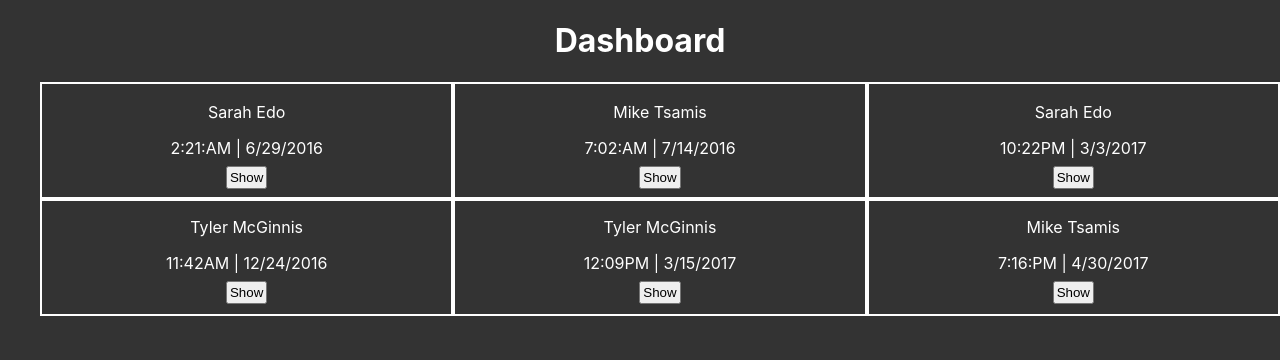
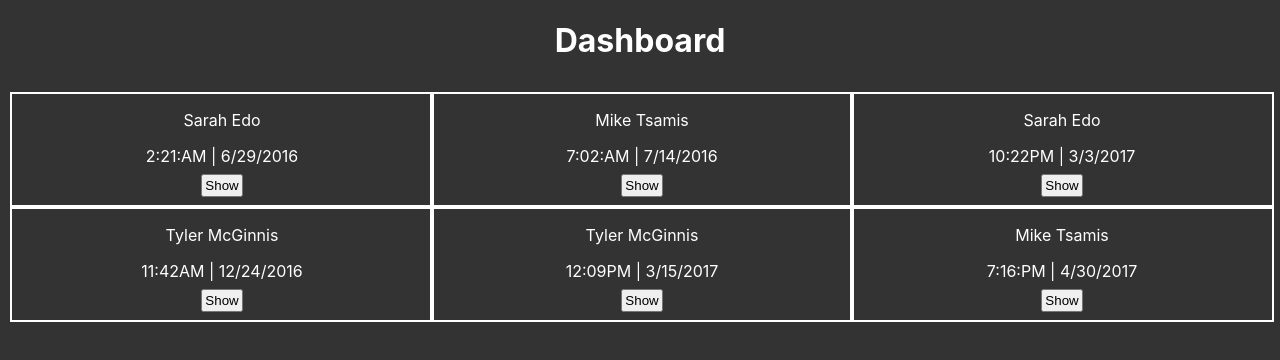
Before and after one commit to djbrownbear/better-bake, a React (Create React App) app: page / in a window 1280 px wide. Shown: the top 360 px of the page. Built offline with nearby package versions, Linux system fonts and the light colour scheme.

Commit message:
style: dashboard cards

```diff
--- a/src/assets/css/index.css
+++ b/src/assets/css/index.css
@@ -36,19 +36,22 @@ li {
   padding: 20px 0 ;
 }
 
-.poll-wrapper {
+/* .poll-wrapper {
   display: flex;
   margin: auto;
   padding: 0;
-  border: 2px solid #fff;
   justify-content: center;
   align-items: center;
   height: 100%;
-}
+} */
 
 .polls-flex {
+  margin: 0;
+  padding: 10px;
   display: flex;
   flex-wrap: wrap;
+  justify-content: center;
+  align-items: center;
 }
 
 .poll-item {
@@ -64,6 +67,7 @@ li {
   justify-content: center;
   align-items: center;
   width: 100%;
+  border: 2px solid #fff;
 }
 
 .show-poll {
--- a/src/components/App.js
+++ b/src/components/App.js
@@ -16,7 +16,7 @@ const App = (props) => {
 
   return (
     <div className="App">
-      { props.loading === true ? null : <Dashboard /> }
+      { props.loading === true ? null : <Dashboard/> }
     </div>
   );
 }
--- a/src/components/Poll.js
+++ b/src/components/Poll.js
@@ -23,7 +23,6 @@ const Poll = (props) => {
   } = props.poll
 
   return (
-    <div className="poll-wrapper">
     <div className="polls">
       <p>{ name }</p>
       <span>{ formatDate(timestamp) }</span>
@@ -33,7 +32,6 @@ const Poll = (props) => {
       >
         Show
       </button>
-      </div>
     </div>
   )
 };
--- a/src/components/PollPage.js
+++ b/src/components/PollPage.js
@@ -17,8 +17,14 @@ const PollPage = (props) => {
     timestamp,
   } = props.poll
 
+  const optionOneVotes = optionOne.votes;
+  const optionOneText = optionOne.text;
+
+  const optionTwoVotes = optionTwo.votes;
+  const optionTwoText = optionTwo.text;
+
   return (
-    <div className="poll-wrapper">
+    <div>
       <div className="poll-header">
         <img src={avatar} alt={`Avatar of ${name}`} className="avatar" />
         <h2>Would you rather...</h2>
@@ -26,12 +32,12 @@ const PollPage = (props) => {
       </div>
       <div className="poll-info">
         <div className="poll-option">
-            <p>{optionOne.text}</p>
-            <span>{optionOne.votes.length}</span>
+            <p>{optionOneText}</p>
+            <span>{optionOneVotes.length}</span>
         </div>
         <div className="poll-option">
-            <p>{optionTwo.text}</p>
-            <span>{optionOne.votes.length}</span>
+            <p>{optionTwoText}</p>
+            <span>{optionTwoVotes.length}</span>
         </div>
       </div>
     </div>
--- a/src/utils/helpers.js
+++ b/src/utils/helpers.js
@@ -8,6 +8,9 @@ export function formatPoll (poll, author, authedUser) {
   const { id, optionOne, optionTwo, timestamp} = poll
   const { name, avatarURL } = author
 
+  const optionOneVotes = optionOne.votes
+  const optionTwoVotes = optionTwo.votes
+
   return {
     name,
     id,
@@ -15,7 +18,8 @@ export function formatPoll (poll, author, authedUser) {
     avatar: avatarURL,
     optionOne,
     optionTwo,
-    // votes: votes.length,
+    optionOneVotes,
+    optionTwoVotes,
     // hasVoted: votes.length,
   };
 }
```
Lines whose indentation alone changed are shown as unchanged.
